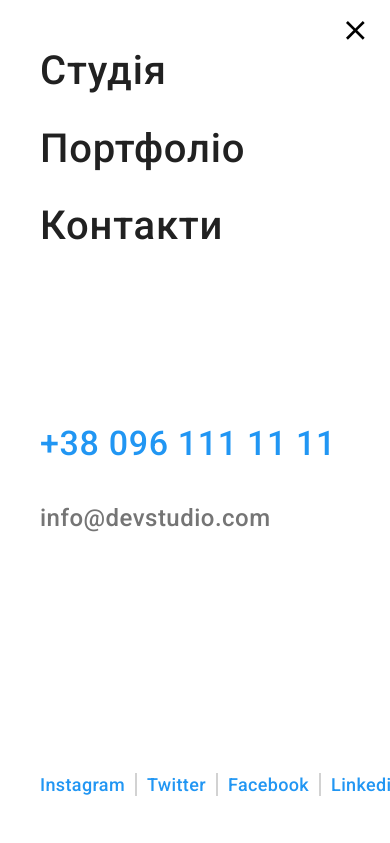
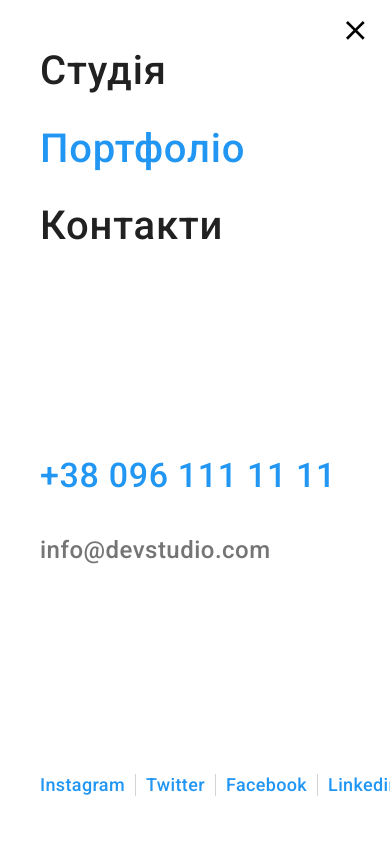
Before and after one commit to umbrach/goit-markup-hw-08, a plain HTML site: page portfolio.html in a window 390 px wide. Both pictures are taken after a click on the button 355 px from the left and 30 px from the top of the page. Shown: the top 843 px of the page. Drawn offline with nearby package versions, Linux system fonts and the light colour scheme; files that its build step writes are made by us from their sources.

Commit message:
Add burger menu decorations

```diff
--- a/portfolio.html
+++ b/portfolio.html
@@ -69,10 +69,10 @@
           <div class="burger-container">
             <div class="burger-nav">
               <li class="burger-nav__item">
-                <a href="./index.html" class="burger-nav__link current">Студія</a>
+                <a href="./index.html" class="burger-nav__link">Студія</a>
               </li>
               <li class="burger-nav__item">
-                <a href="./portfolio.html" class="burger-nav__link">Портфоліо</a>
+                <a href="./portfolio.html" class="burger-nav__link current">Портфоліо</a>
               </li>
               <li class="burger-nav__item">
                 <a href="#contacts" class="burger-nav__link">Контакти</a>
--- a/sass/layouts/_header.scss
+++ b/sass/layouts/_header.scss
@@ -158,6 +158,10 @@
   }
 }
 
+.burger-button:hover {
+  fill: var(--accent-color);
+}
+
 .burger-button .icon-menu-close {
   display: none;
 }
@@ -222,9 +226,17 @@
   }
 }
 
+// .burger-nav__item:hover .burger-nav__link {
+//   color: var(--accent-color);
+// }
+
 .burger-nav__link {
   text-decoration: none;
   color: #212121;
+}
+
+.burger-nav__link.current {
+  color: var(--accent-color);
 }
 
 .burger-contacts {
@@ -240,7 +252,6 @@
   letter-spacing: 0.02em;
 
   text-decoration: none;
-  color: #2196f3;
 
   list-style: none;
   &:first-child {
@@ -250,7 +261,7 @@
 
 .burger-contacts__link {
   text-decoration: none;
-  color: #2196f3;
+  color: var(--accent-color);
 }
 
 .burger-contacts__link-mail {
@@ -266,9 +277,13 @@
   list-style: none;
 }
 
+// .burger-contacts__item:hover .burger-contacts__link {
+//   color: var(--accent-color);
+// }
+
 .burger-network {
   display: flex;
-  margin-top: 64px;
+  // margin-top: 64px;
 }
 
 .burger-social {
@@ -280,11 +295,13 @@
   line-height: 1.22;
   letter-spacing: 0.02em;
   list-style: none;
+  padding-right: 10px;
 
   color: #2196f3;
 
   &:not(:last-child) {
     margin-right: 10px;
+    border-right: 1px solid #21212133;
   }
 }
 
@@ -294,10 +311,10 @@
   color: #2196f3;
 }
 
-.line {
-  width: 22px;
-  height: 0px;
-  margin-left: 10px;
+// .line {
+//   width: 22px;
+//   height: 0px;
+//   margin-left: 10px;
 
-  border: 1px solid rgba(33, 33, 33, 0.2);
-}
+//   border: 1px solid rgba(33, 33, 33, 0.2);
+// }
```
Also changed, not shown: css/main.css, css/main.min.css, 2 other files.
